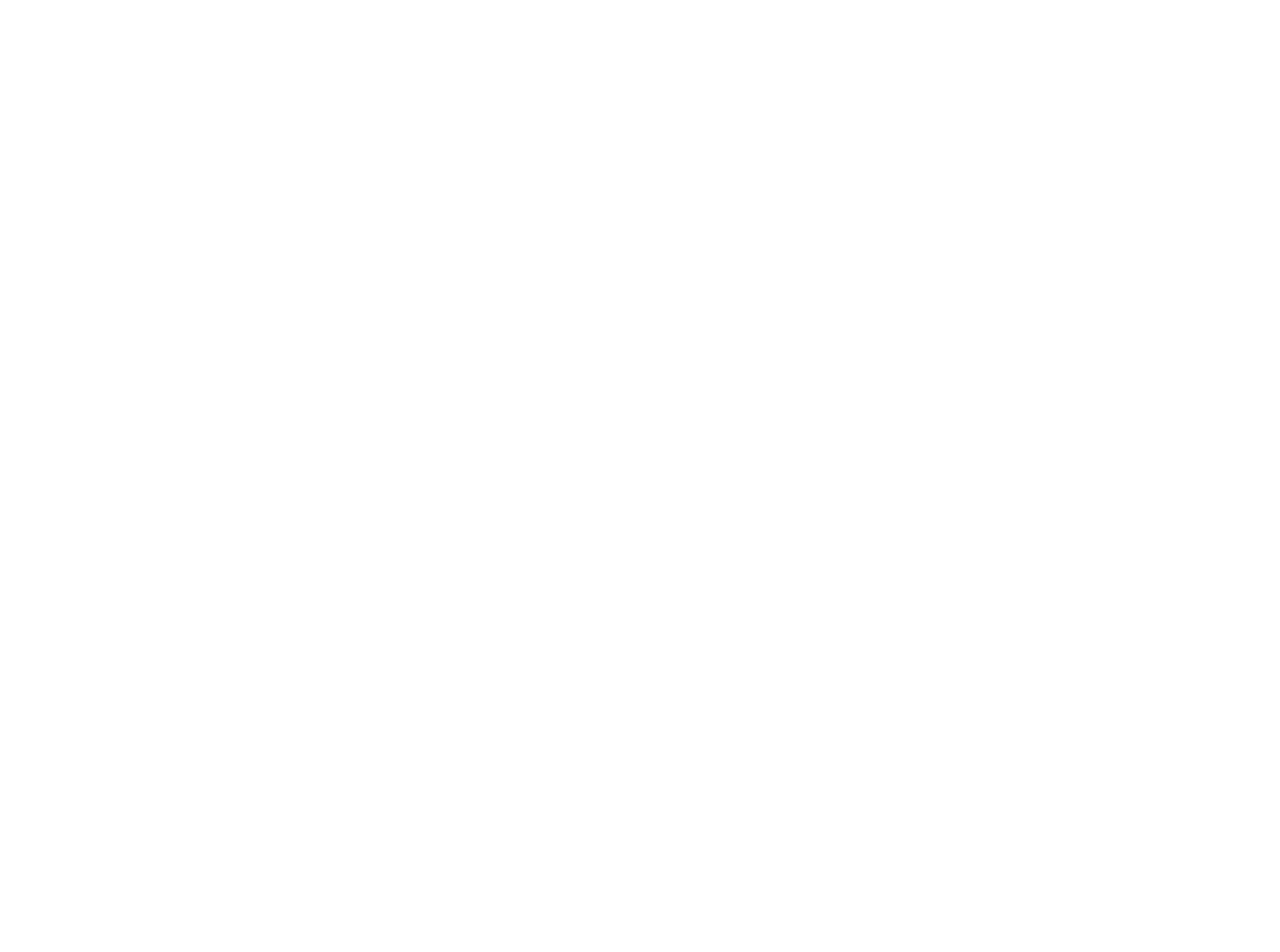
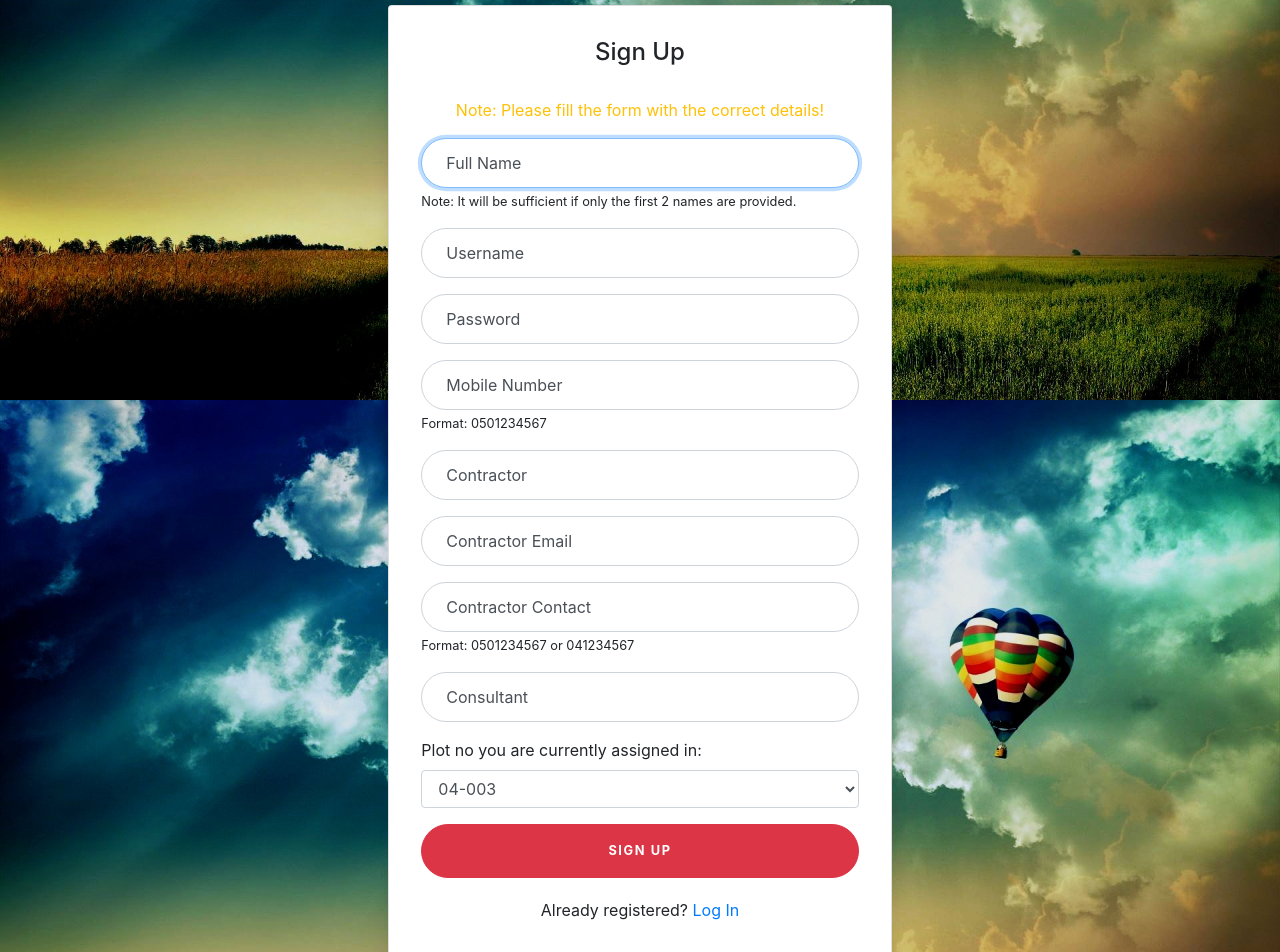
Before and after one commit to fahadmostafa/fahadmostafa.github.io, a React (Create React App) app: page /Signup in a window 1280 px wide. Shown: the part 400-1352 px from the top of the page. Before the commit the page ends 800 px from the top, so only its background shows below. Built offline with nearby package versions, Linux system fonts and the light colour scheme.

Commit message:
Sign up page design completed.

```diff
--- a/src/components/Login/Login.js
+++ b/src/components/Login/Login.js
@@ -1,9 +1,9 @@
 import React, { Component } from "react";
-import Background from "../../images/login-bg.jpg";
 //import {Redirect} from 'react-router-dom';
 //import {PostData} from '../../services/PostData';
 import "./Login.css";
 import Logo from "../../images/dsoa-logo-white.png";
+import Background from "../../images/login-bg.jpg";
 
 class Login extends Component {
   /*
@@ -78,7 +78,7 @@
                       pattern="[A-Za-z0-9]{1,20}"
                       title="Username must only consist of letters and numbers"
                       required
-                      autofocus
+                      autoFocus
                     />
                     <label for="inputUsername">Username</label>
                   </div>
@@ -112,7 +112,9 @@
                   >
                     Log in
                   </button>
-                  <p className="text-center register-label"> Not yet registered? <a href="/signup" class="">Sign Up</a></p>
+                  <p className="text-center register-label">
+                    Not yet registered? <a href="/signup">Sign Up</a>
+                  </p>
                 </form>
               </div>
             </div>
--- a/src/components/Signup/Signup.css
+++ b/src/components/Signup/Signup.css
@@ -0,0 +1,140 @@
+:root {
+    --input-padding-x: 1.5rem;
+    --input-padding-y: 0.75rem;
+  }
+
+  .signup-container {
+    display: table;
+    position: absolute;
+    background-position: center;
+    background-repeat: no-repeat;
+    background-attachment: fixed;
+    -webkit-background-size: cover;
+    -moz-background-size: cover;
+    -o-background-size: cover;
+    background-size: cover;
+    height: 100vh;
+    width: 100vw;
+  }
+
+  .hero-brand-div {
+    text-align: center;
+    padding-top: 80px;
+  }
+
+  .hero-brand-resize {
+    width: 200px;
+  }
+
+  .hero-brand:hover {
+    opacity: 0.75;
+  }
+
+  .card-signup {
+    border: 0;
+    border-radius: 1rem;
+    box-shadow: 0 0.5rem 1rem 0 rgba(0, 0, 0, 0.1);
+  }
+
+  .card-signup .card-title {
+    margin-bottom: 2rem;
+    font-weight: 550;
+    font-size: 1.5rem;
+  }
+
+  .card-signup .card-body {
+    padding: 2rem;
+  }
+
+  .form-signup {
+    width: 100%;
+  }
+
+  .form-signup .btn {
+    font-size: 80%;
+    border-radius: 5rem;
+    letter-spacing: 0.1rem;
+    font-weight: bold;
+    padding: 1rem;
+    transition: all 0.2s;
+  }
+
+  .form-label-group {
+    position: relative;
+    margin-bottom: 1rem;
+  }
+
+  .form-label-group input {
+    height: auto;
+    border-radius: 2rem;
+  }
+
+  .form-label-group > input,
+  .form-label-group > label {
+    padding: var(--input-padding-y) var(--input-padding-x);
+  }
+
+  .form-label-group > label {
+    position: absolute;
+    top: 0;
+    left: 0;
+    display: block;
+    width: 100%;
+    margin-bottom: 0;
+    /* Override default `<label>` margin */
+    line-height: 1.5;
+    color: #495057;
+    border: 1px solid transparent;
+    border-radius: 0.25rem;
+    transition: all 0.1s ease-in-out;
+  }
+
+  .form-label-group input::-webkit-input-placeholder {
+    color: transparent;
+  }
+
+  .form-label-group input:-ms-input-placeholder {
+    color: transparent;
+  }
+
+  .form-label-group input::-ms-input-placeholder {
+    color: transparent;
+  }
+
+  .form-label-group input::-moz-placeholder {
+    color: transparent;
+  }
+
+  .form-label-group input::placeholder {
+    color: transparent;
+  }
+
+  .form-label-group input:not(:placeholder-shown) {
+    padding-top: calc(var(--input-padding-y) + var(--input-padding-y) * (2 / 3));
+    padding-bottom: calc(var(--input-padding-y) / 3);
+  }
+
+  .form-label-group input:not(:placeholder-shown) ~ label {
+    padding-top: calc(var(--input-padding-y) / 3);
+    padding-bottom: calc(var(--input-padding-y) / 3);
+    font-size: 12px;
+    color: #777;
+  }
+
+  .web-name {
+    text-align: center;
+    font-family: "Raleway", sans-serif;
+    font-size: 6vh;
+  }
+
+  #dummy {
+    padding-top: 5%;
+  }
+
+  .login-label {
+      padding-top: 20px;
+  }
+
+  .note {
+    font-size: .8em;
+}
--- a/src/components/Signup/Signup.js
+++ b/src/components/Signup/Signup.js
@@ -1,10 +1,12 @@
-import React, {Component} from 'react';
+import React, { Component } from "react";
 //import {PostData} from '../../services/PostData';
-import {Redirect} from 'react-router-dom';
-import './Signup.css';
+//import {Redirect} from 'react-router-dom';
+import "./Signup.css";
+import Logo from "../../images/dsoa-logo-white.png";
+import Background from "../../images/login-bg.jpg";
 
 class Signup extends Component {
-/*
+  /*
   constructor(props){
     super(props);
 
@@ -35,8 +37,8 @@
     }
   } */
 
- onChange(e){
-   this.setState({[e.target.name]:e.target.value});
+  onChange(e) {
+    this.setState({ [e.target.name]: e.target.value });
   }
 
   render() {
@@ -46,25 +48,170 @@
     }
    */
 
+    return (
+      <div
+        className="container-fluid signup-container"
+        style={{ backgroundImage: `url(${Background})` }}
+      >
+        <div className="hero-brand-div">
+          <a className="hero-brand" href="./" title="Home">
+            <img className="hero-brand-resize" alt="DSOA Logo" src={Logo} />
+          </a>
+        </div>
+        <div className="row">
+          <div className="col-sm-9 col-md-7 col-lg-5 mx-auto">
+            <h1 className="web-name">Weather Warning System</h1>
+            <div className="card card-signup my-5">
+              <div className="card-body">
+                <h5 className="card-title text-center">Sign Up</h5>
+                <p className="text-center text-warning">
+                  Note: Please fill the form with the correct details!
+                </p>
+                <form className="form-signup">
+                  <div className="form-label-group">
+                    <input
+                      name="wardenName"
+                      className="form-control"
+                      id="inputWardenName"
+                      placeHolder="Full Name"
+                      type="text"
+                      pattern="[A-Za-z ]{1,50}"
+                      title="Name can only be in letters."
+                      required
+                      autoFocus
+                    />
+                    <label for="inputWardenName">Full Name</label>
+                    <span class="note">
+                      Note: It will be sufficient if only the first 2 names are
+                      provided.
+                    </span>
+                  </div>
+                  <div className="form-label-group">
+                    <input
+                      name="username"
+                      type="text"
+                      id="inputUsername"
+                      className="form-control"
+                      placeHolder="Username"
+                      pattern="[A-Za-z0-9]{1,20}"
+                      title="Username must only consist of letters and numbers"
+                      required
+                    />
+                    <label for="inputUsername">Username</label>
+                  </div>
+                  <div className="form-label-group">
+                    <input
+                      name="password"
+                      type="password"
+                      id="inputPassword"
+                      className="form-control"
+                      placeHolder="Password"
+                      pattern="(?=.*\d)(?=.*[a-z])(?=.*[A-Z]).{8,}"
+                      title="Must contain at least one number and one uppercase and lowercase letter, and at least 8 or more characters"
+                      required
+                    />
+                    <label for="inputPassword">Password</label>
+                  </div>
+                  <div className="form-label-group">
+                    <input
+                      name="contact"
+                      type="tel"
+                      id="inputContact"
+                      className="form-control"
+                      placeHolder="Mobile Number"
+                      pattern="[0]{1}[5]{1}[0,5,6,8,4,2]{1}[0-9]{7}"
+                      title="Enter valid mobile number in this format: 05XXXXXXXX"
+                      required
+                    />
+                    <label for="inputContact">Mobile Number</label>
+                    <span class="note">Format: 0501234567</span>
+                  </div>
+                  <div className="form-label-group">
+                    <input
+                      name="contractorName"
+                      className="form-control"
+                      id="inputContractorName"
+                      placeHolder="Contractor"
+                      type="text"
+                      pattern="[A-Za-z0-9 ]{1,60}"
+                      title="Contractor name can only be a combination of letters and/or numbers."
+                      required
+                    />
+                    <label for="inputContractorName">Contractor</label>
+                  </div>
 
-    return (
+                  <div className="form-label-group">
+                    <input
+                      name="contractorEmail"
+                      className="form-control"
+                      id="inputContractorEmail"
+                      placeHolder="Contractor Email"
+                      type="email"
+                      title="Please type in the email address of the contractor"
+                      required
+                    />
+                    <label for="inputContractorEmail">Contractor Email</label>
+                  </div>
 
-      <div className="row " id="Body">
-        <div className="medium-5 columns left">
-        <h4>Signup</h4>
-        <label>Email</label>
-        <input type="text" name="email"  placeholder="Email" onChange={this.onChange}/>
-        <label>Name</label>
-        <input type="text" name="name"  placeholder="Name" onChange={this.onChange}/>
-        <label>Username</label>
-        <input type="text" name="username" placeholder="Username" onChange={this.onChange}/>
-        <label>Password</label>
-        <input type="password" name="password"  placeholder="Password" onChange={this.onChange}/>
+                  <div className="form-label-group">
+                    <input
+                      name="contractorContact"
+                      type="tel"
+                      id="inputContractorContact"
+                      className="form-control"
+                      placeHolder="Contractor Contact"
+                      pattern="[0]{1}[0,5,6,8,4,2]{1,2}[0-9]{7}"
+                      title="Enter valid mobile number in this format: 05XXXXXXXX or landline in this format: 0XXXXXXXX"
+                      required
+                    />
+                    <label for="inputContractorContact">Contractor Contact</label>
+                    <span class="note">Format: 0501234567 or 041234567</span>
+                  </div>
 
-        <input type="submit" className="button" value="Sign Up" onClick={this.signup}/>
-        <a href="/login">Login</a>
+                  <div className="form-label-group">
+                    <input
+                      name="consultantName"
+                      className="form-control"
+                      id="inputConsultantName"
+                      placeHolder="Consultant"
+                      type="text"
+                      pattern="[A-Za-z0-9 ]{1,60}"
+                      title="Consultant name can only be a combination of letters and/or numbers."
+                      required
+                    />
+                    <label for="inputConsultantName">Consultant</label>
+                  </div>
+
+                  <div className="form-label-group">
+                    <div className="form-group">
+                      <label for="plot">
+                        Plot no you are currently assigned in:
+                      </label>
+                      <select className="form-control" id="plot">
+                        <option>04-003</option>
+                        <option>06-020</option>
+                        <option>10-001</option>
+                        <option>10-003</option>
+                      </select>
+                    </div>
+                  </div>
+                  <button
+                    className="btn btn-lg btn-danger btn-block text-uppercase"
+                    type="submit"
+                  >
+                    Sign Up
+                  </button>
+                  <p className="text-center login-label">
+                    Already registered?{" "}
+                    <a href="/login" class="">
+                      Log In
+                    </a>
+                  </p>
+                </form>
+              </div>
+            </div>
+          </div>
         </div>
-
       </div>
     );
   }
```
